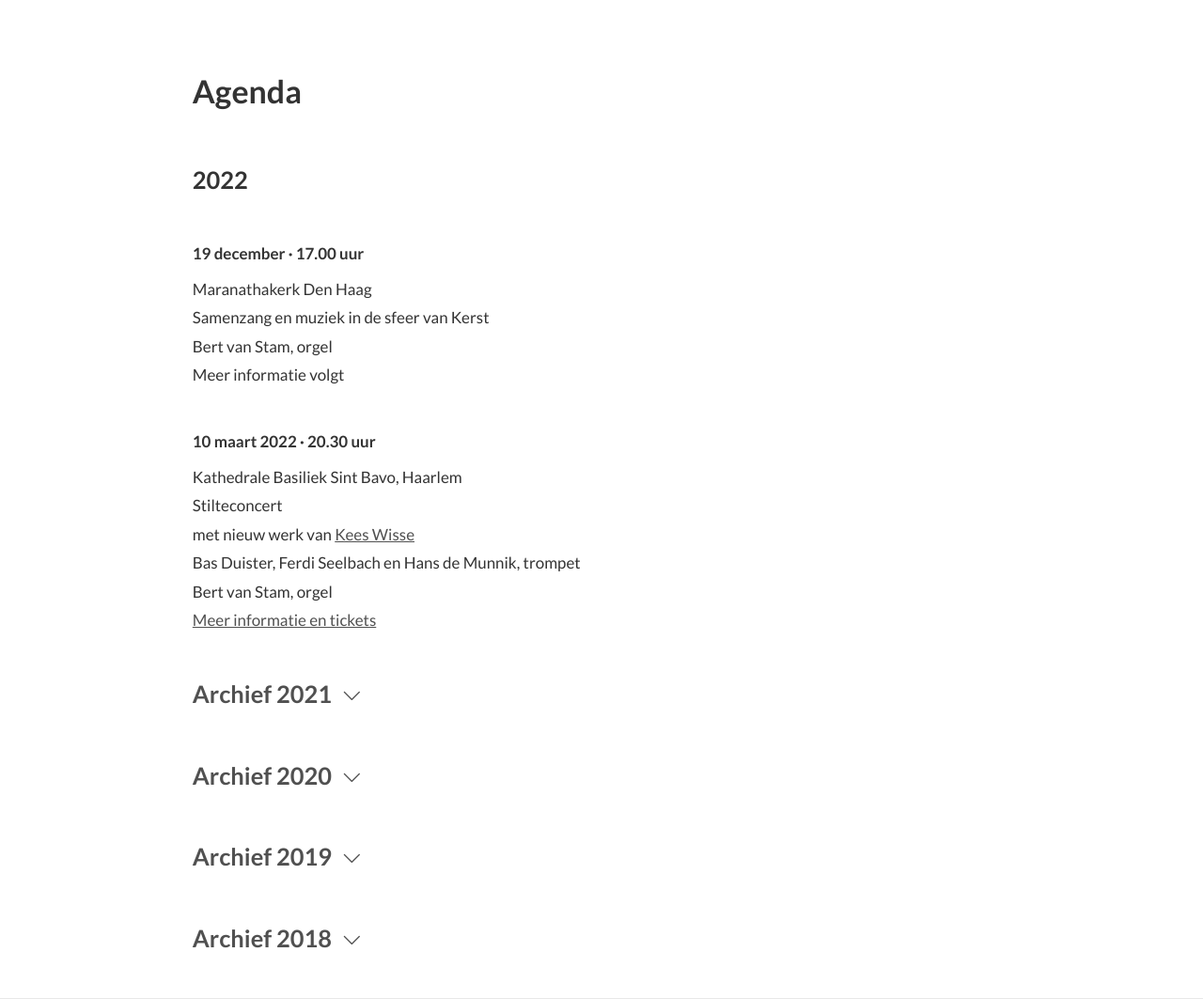
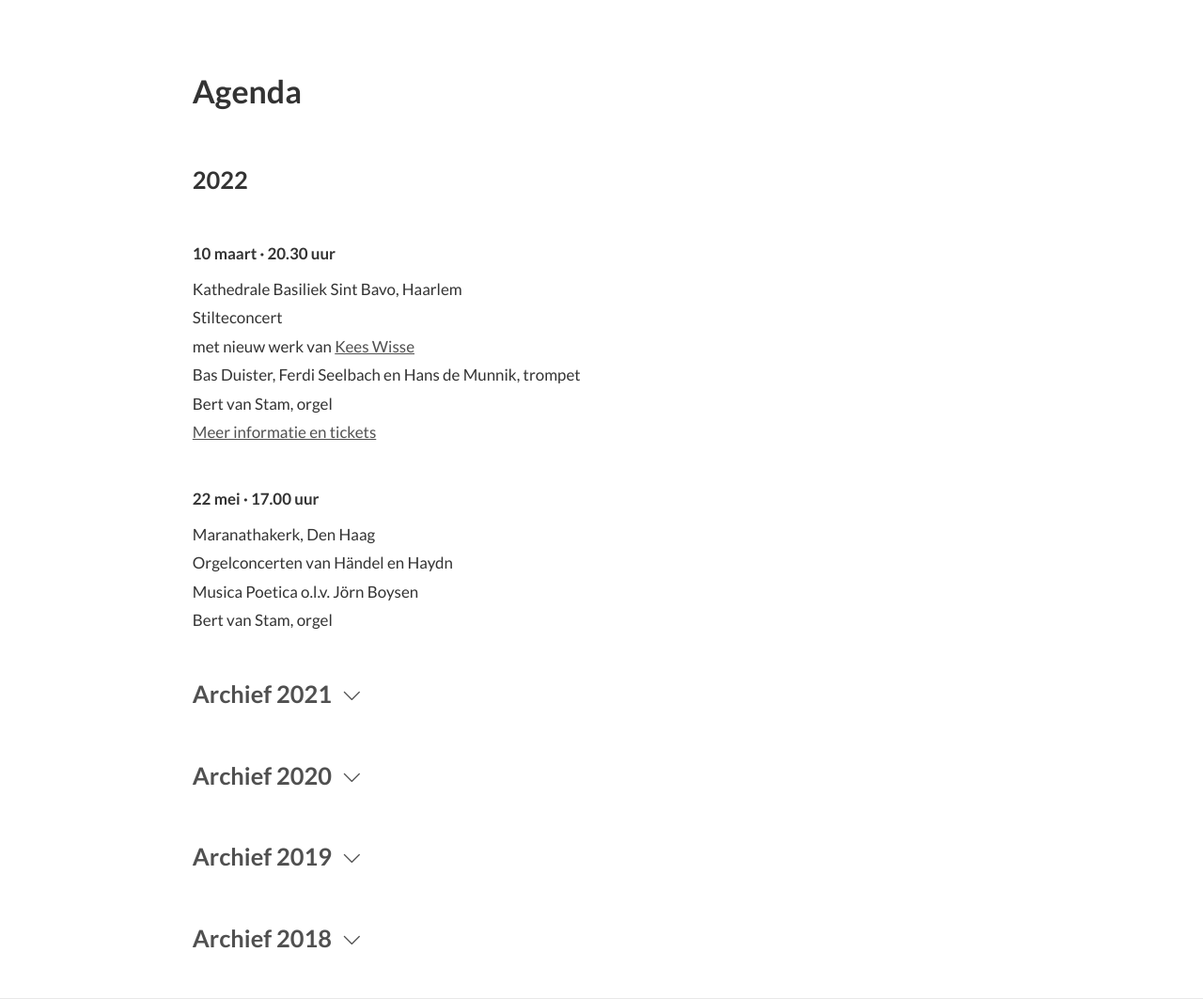
Before and after one commit to bertvs/bertvanstam.org, a PHP site: page /agenda in a window 1280 px wide. Shown: the part 111-1174 px from the top of the page at 94% size. Run offline with PHP 8.4, Linux system fonts and the light colour scheme.

Commit message:
Update agenda

```diff
--- a/web/pages/agenda.php
+++ b/web/pages/agenda.php
@@ -3,19 +3,20 @@
 <h1>Agenda</h1>
 
 <h2>2022</h2>
-<h4>19 december &#183; 17.00 uur</h4>
-<p>Maranathakerk Den Haag<br />
-Samenzang en muziek in de sfeer van Kerst<br />
-Bert van Stam, orgel<br />
-Meer informatie volgt</p>
 
-<h4>10 maart 2022 &#183; 20.30 uur</h4>
+<h4>10 maart &#183; 20.30 uur</h4>
 <p>Kathedrale Basiliek Sint Bavo, Haarlem<br />
 Stilteconcert<br />
 met nieuw werk van <a href="https://soundcloud.com/kees-wisse" target="_blank" rel="noopener noreferrer">Kees Wisse</a><br />
 Bas Duister, Ferdi Seelbach en Hans de Munnik, trompet<br />
 Bert van Stam, orgel<br />
 <a href="https://www.koepelkathedraal.nl/geloof-in-geluk/#agenda" target="_blank" rel="noopener noreferrer">Meer informatie en tickets</a></p>
+
+<h4>22 mei &#183; 17.00 uur</h4>
+<p>Maranathakerk, Den Haag<br />
+Orgelconcerten van Händel en Haydn<br />
+Musica Poetica o.l.v. Jörn Boysen<br />
+Bert van Stam, orgel<br /></p>
 
 <h2 class="collapsible">Archief 2021<small>&ensp;<i class="bi bi-chevron-down"></small></i></h2>
 <div style="display:none">
```
